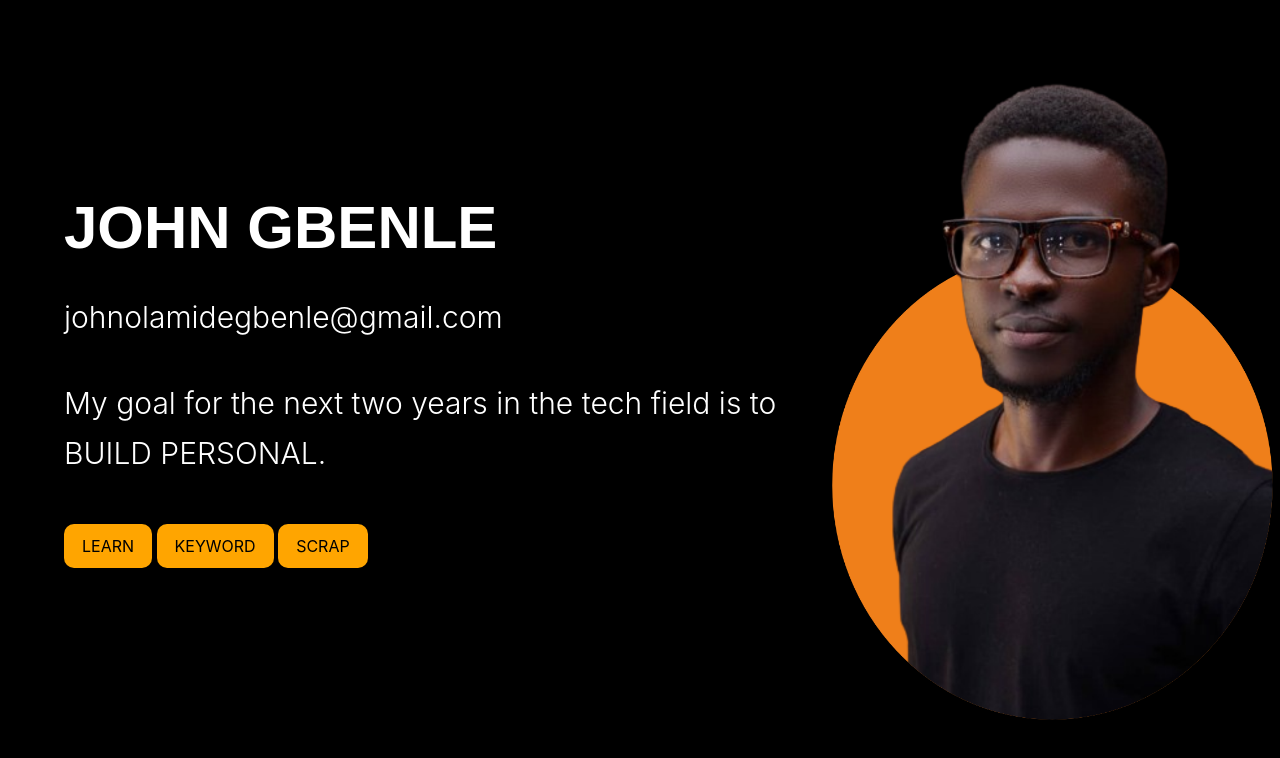
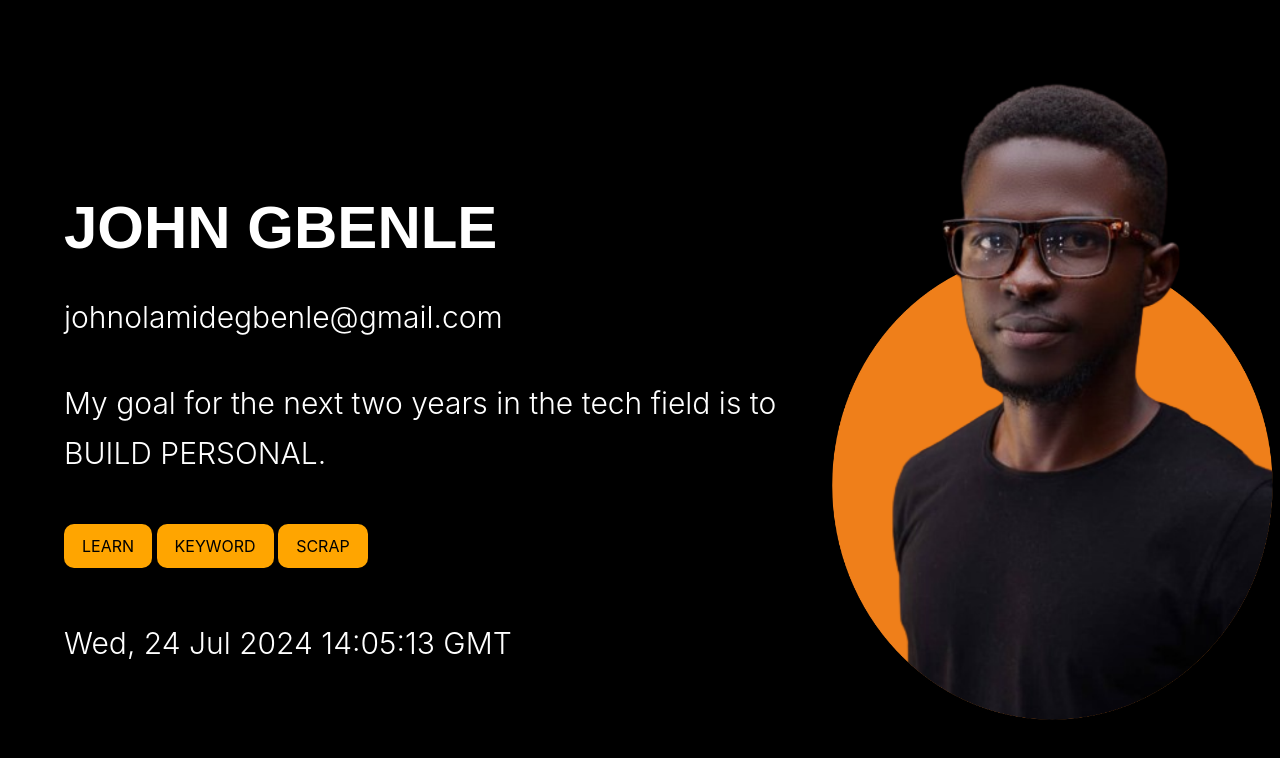
Before and after one commit to Jogbenle/Personal-Website-HNG-, a plain HTML site: page index.html in a window 1280 px wide. Drawn offline with nearby package versions, Linux system fonts and the light colour scheme.

Commit message:
Update index.html

```diff
--- a/index.html
+++ b/index.html
@@ -32,7 +32,7 @@
 
      setInterval(() => {
         const currentTimeUTC = new Date().toUTCString();
-        document.getElementById("current-time-utc+1").innerHTML = currentTimeUTC;
+        document.getElementById("current-time-utc").innerHTML = currentTimeUTC;
     }, 1000);
 
 
```
